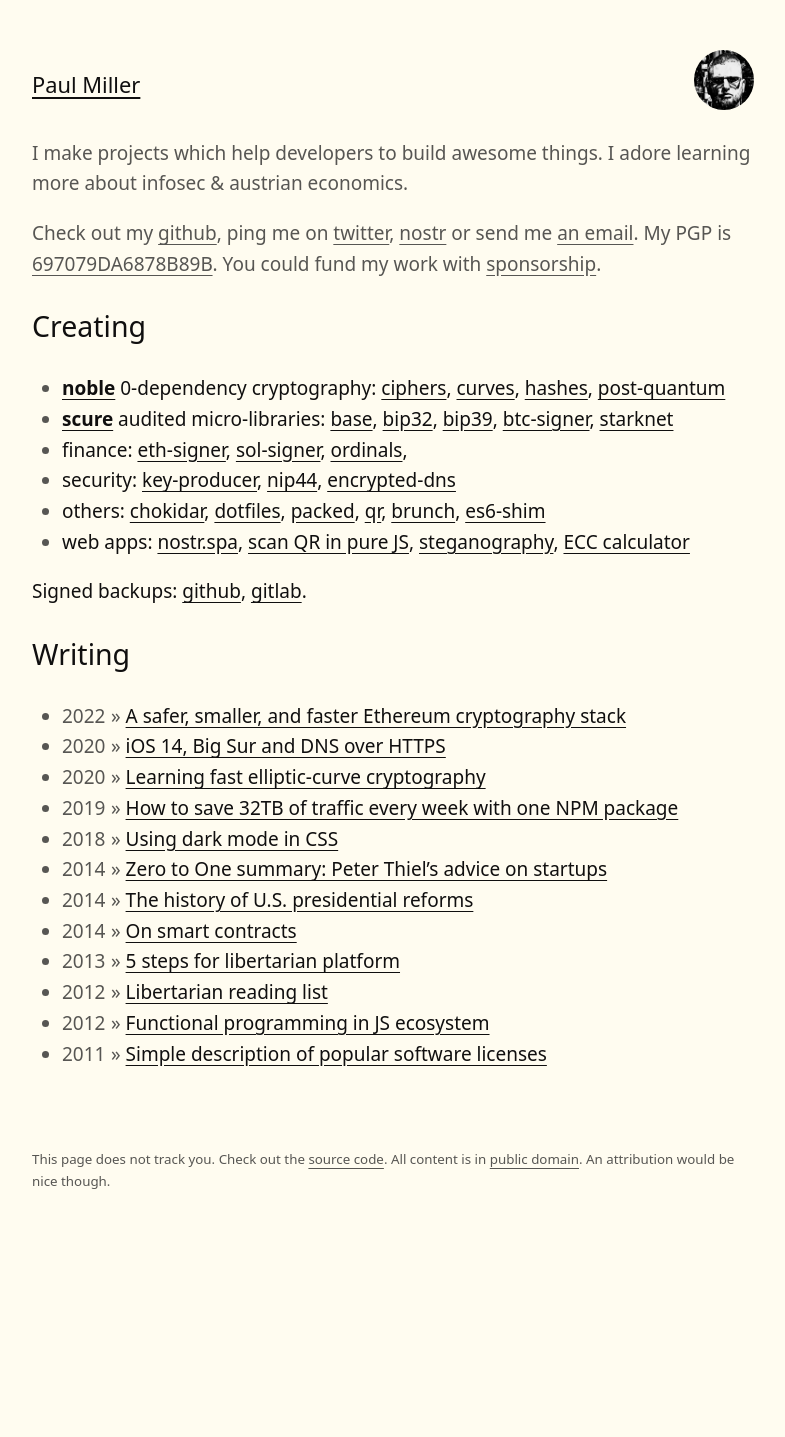
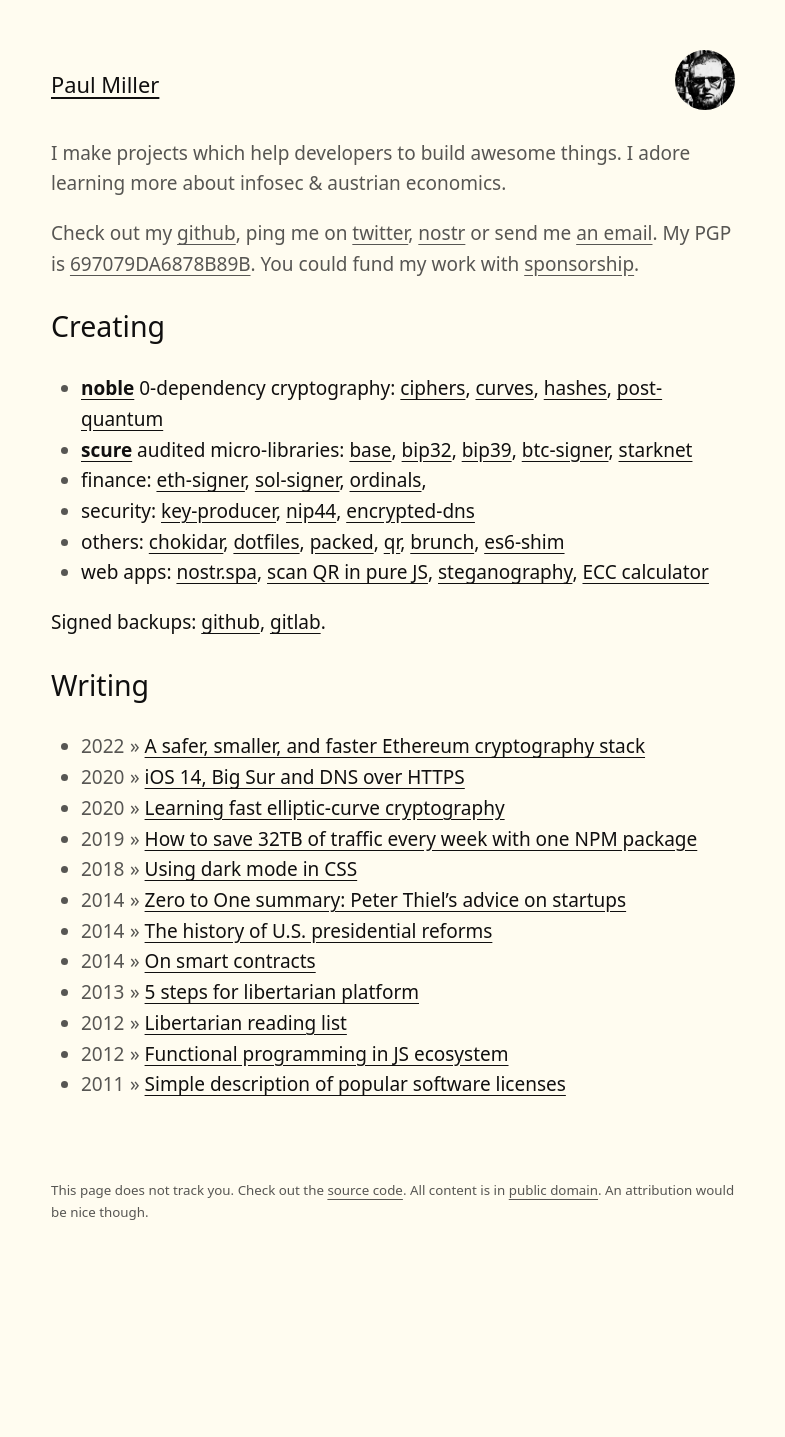
Before and after one commit to paulmillr/paulmillr.github.io, a Jekyll site: the page built from index.html, in a window 1280 px wide. Shown: the whole page, without its empty margins (247-1032 px from the left). Built offline with Jekyll 4.4.1, drawn with Linux system fonts in a browser that asks for light colours; before the commit the page ends 1406 px from its top, so only the background shows below that.

Commit message:
css: fix

```diff
--- a/assets/stylesheets/style.css
+++ b/assets/stylesheets/style.css
@@ -112,17 +112,11 @@ html {
 body {
   font-size: 1.9rem; /* 18px font size */
   line-height: 1.618; /* Golden ratio for line-height */
-  max-width: 38em; /* 684px */
+  max-width: 36em; /* 684px */
   margin: 5rem auto 0 auto;
   padding-bottom: 20rem;
   text-rendering: optimizeLegibility;
   -webkit-font-smoothing: antialiased;
-}
-nav,
-main,
-footer {
-  /* margin: 3rem auto 0 auto; */
-  /* max-width: 38em; */
 }
 nav {
   align-items: center;
```
